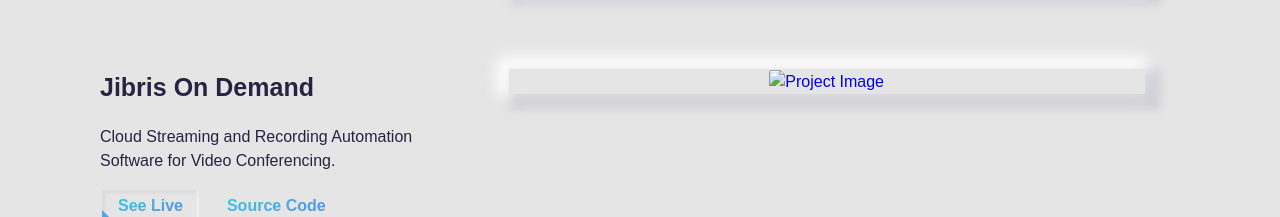
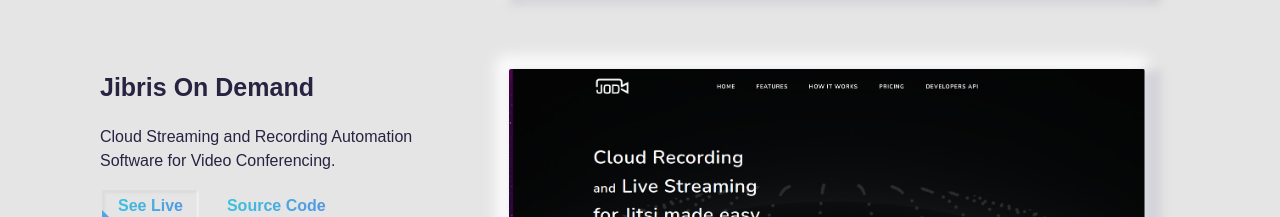
Before and after one commit to xceejay/portifolio, a plain HTML site: page index.html in a window 1280 px wide. Shown: the part 2583-2800 px from the top of the page. Drawn offline with Linux system fonts and the light colour scheme; the site is published under a folder, as on GitHub Pages, so addresses that start at the root find nothing; a web font is replaced by a local one.

Commit message:
Quick Auto Commit

```diff
--- a/index.html
+++ b/index.html
@@ -248,7 +248,7 @@ Have fun creating your portfolio on this template!!! -->
               <a href="#" target="_blank" rel="noopener noreferrer">
                 <div class="thumbnail rounded">
                   <img
-                    src="/assets/jod.png"
+                    src="assets/jod.png"
                     class="img-fluid"
                     alt="Project Image"
                     width="1366"
```
